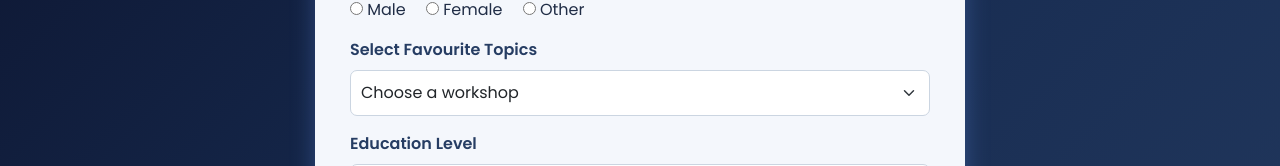
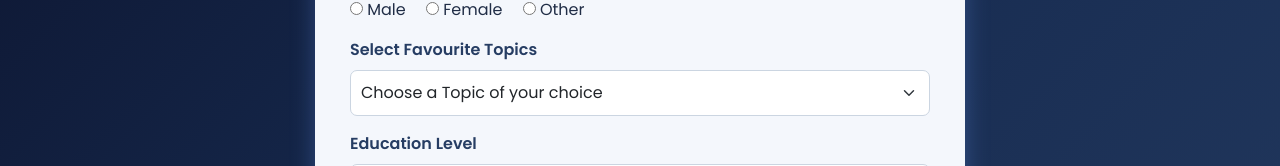
Before and after one commit to ssbhavesh08/Space-Exploration, a plain HTML site: page quiz-registration.html in a window 1280 px wide. Shown: the part 611-777 px from the top of the page. Drawn offline with nearby package versions, Linux system fonts and the light colour scheme.

Commit message:
Update quiz-registration.html

```diff
--- a/quiz-registration.html
+++ b/quiz-registration.html
@@ -124,7 +124,7 @@
                 <label class="form-label">Select Favourite Topics</label>
 
                 <select class="form-select" required>
-                    <option value="">Choose a workshop</option>
+                    <option value="">Choose a Topic of your choice</option>
                     <option>Introduction to Astronomy</option>
                     <option>Satellite Technology</option>
                     <option>Rocket Science</option>
```
